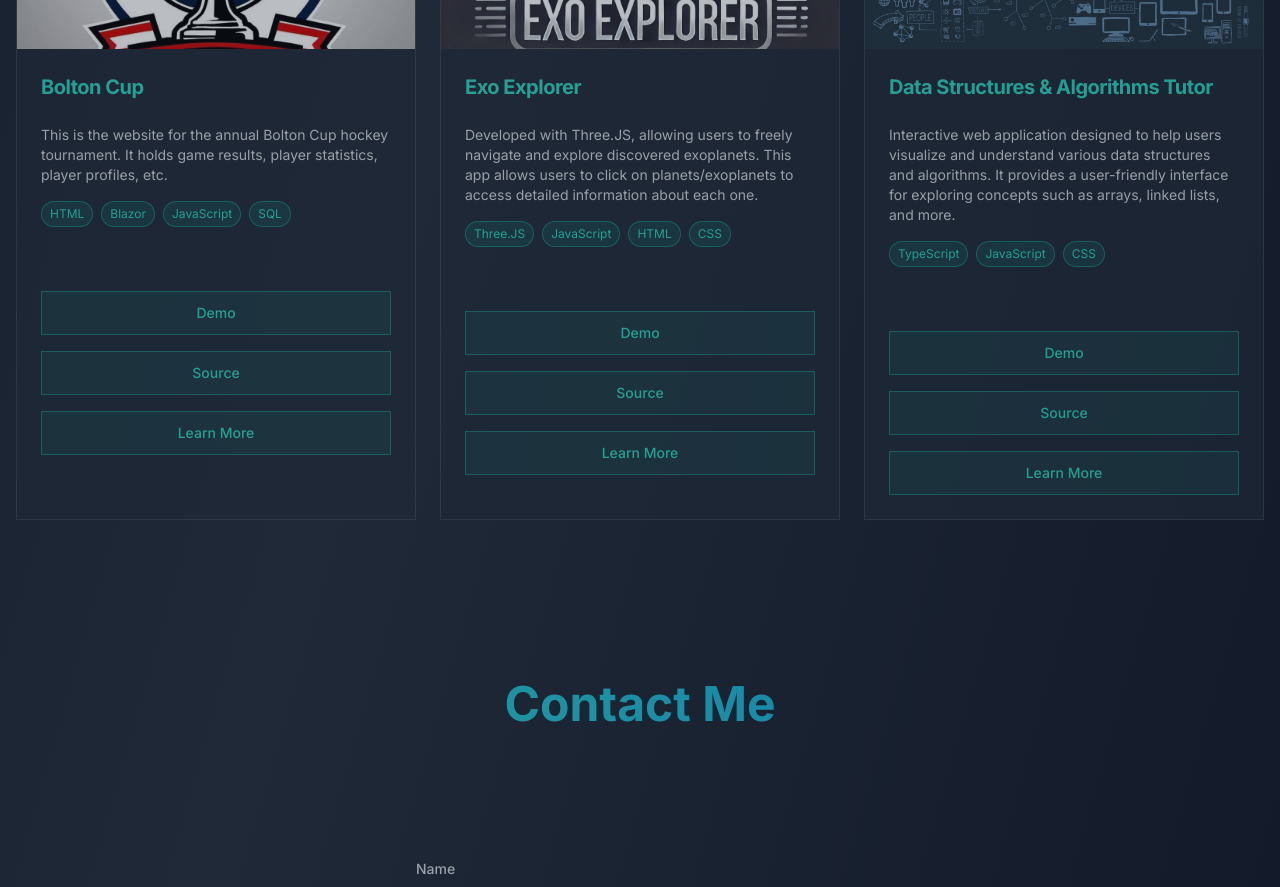
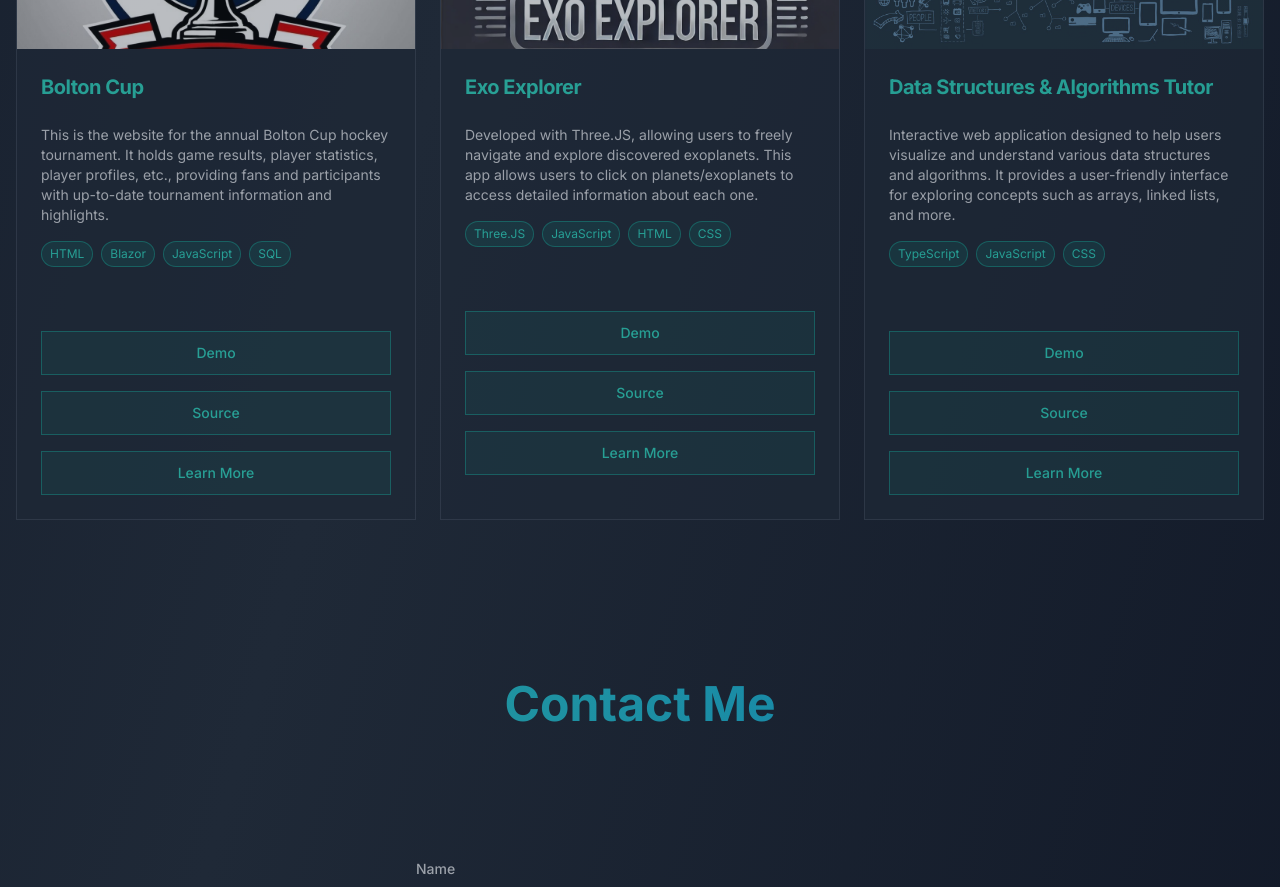
Before and after one commit to chrisbolton18/Portfolio, a Next.js app: page / in a window 1280 px wide. Shown: the part 2860-3747 px from the top of the page. Built offline with nearby package versions, Linux system fonts and the light colour scheme.

Commit message:
First commit

```diff
--- a/app/page.tsx
+++ b/app/page.tsx
@@ -14,7 +14,7 @@ import ProjectPopup from '../components/ProjectPopup'
 const projects = [
   {
     title: "Bolton Cup",
-    description: "This is the website for the annual Bolton Cup hockey tournament. It holds game results, player statistics, player profiles, etc.",
+    description: "This is the website for the annual Bolton Cup hockey tournament. It holds game results, player statistics, player profiles, etc., providing fans and participants with up-to-date tournament information and highlights.",
     technologies: ["HTML", "Blazor", "JavaScript", "SQL"],
     image: "/boltoncup.jpeg",
     demo: "https://boltoncup.ca",
--- a/next.config.js
+++ b/next.config.js
@@ -1,6 +1,9 @@
 /** @type {import('next').NextConfig} */
 const nextConfig = {
   reactStrictMode: true,
+  images: {
+    unoptimized: true,
+  },
 }
 
 module.exports = nextConfig
--- a/package.json
+++ b/package.json
@@ -6,7 +6,8 @@
     "dev": "next dev",
     "build": "next build",
     "start": "next start",
-    "lint": "next lint"
+    "lint": "next lint",
+    "export": "next build && next export"
   },
   "dependencies": {
     "@radix-ui/react-label": "^2.0.0",
```
Also changed, not shown: 1 other file (tests, documents, lock files or other folders).
